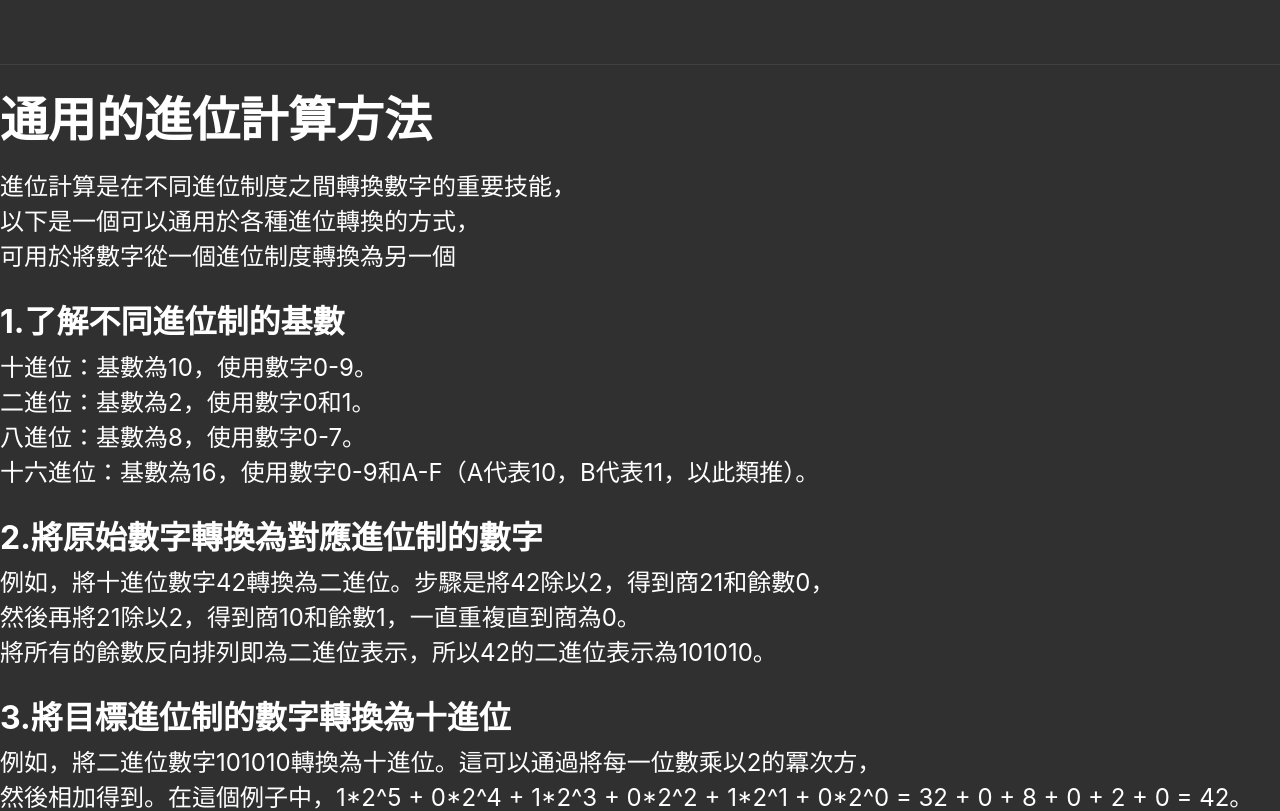
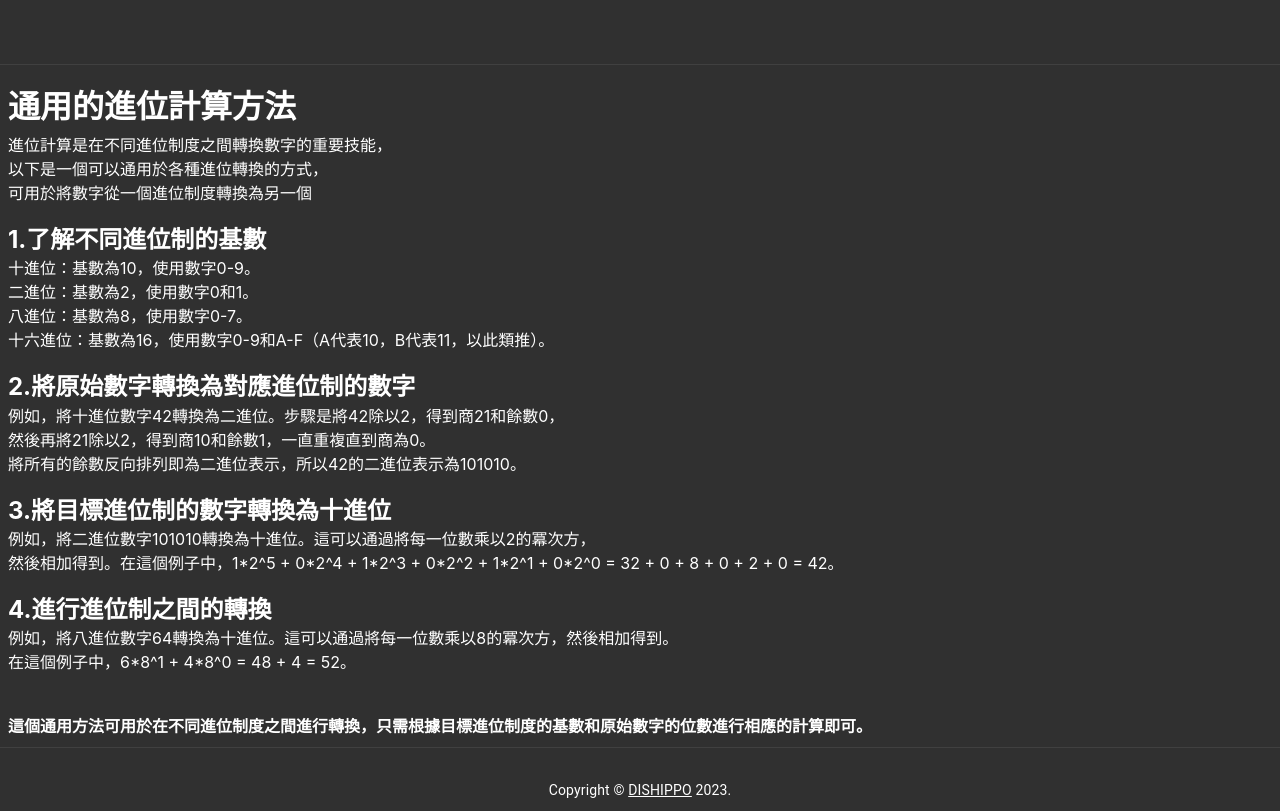
Before and after one commit to joelinkaiyi/react-converter, a React (Create React App) app: page / in a window 1280 px wide. Shown: the part 800-1611 px from the top of the page. Built offline with nearby package versions, Linux system fonts and the light colour scheme.

Commit message:
fontSize

```diff
--- a/src/About.js
+++ b/src/About.js
@@ -2,11 +2,11 @@ import React from 'react'
 
 const About = () => {
     return (
-      <div style={{ textAlign: "left"}}>
-        <h1 style={{ color: "#fff", marginTop: "1rem", fontSize: "3rem" }}>
+      <div style={{ textAlign: "left",marginLeft:'0.5rem'}}>
+        <h1 style={{ color: "#fff", marginTop: "1rem", fontSize: "2rem" }}>
           通用的進位計算方法
         </h1>
-        <p style={{ color: "#fff", marginTop: "-1rem", fontSize: "1.5rem" }}>
+        <p style={{ color: "#fff", marginTop: "-1rem", fontSize: "1rem" }}>
           進位計算是在不同進位制度之間轉換數字的重要技能，
           <br />
           以下是一個可以通用於各種進位轉換的方式，
@@ -18,7 +18,7 @@ const About = () => {
           style={{
             color: "#fff",
             marginTop: "1rem",
-            fontSize: "2rem",
+            fontSize: "1.5rem",
             fontWeight: "bold",
           }}
         >
@@ -28,7 +28,7 @@ const About = () => {
           style={{
             color: "#fff",
             marginTop: "-1rem",
-            fontSize: "1.5rem",
+            fontSize: "1rem",
           }}
         >
           十進位：基數為10，使用數字0-9。
@@ -43,7 +43,7 @@ const About = () => {
           style={{
             color: "#fff",
             marginTop: "1rem",
-            fontSize: "2rem",
+            fontSize: "1.5rem",
             fontWeight: "bold",
           }}
         >
@@ -53,7 +53,7 @@ const About = () => {
           style={{
             color: "#fff",
             marginTop: "-1rem",
-            fontSize: "1.5rem",
+            fontSize: "1rem",
           }}
         >
           例如，將十進位數字42轉換為二進位。步驟是將42除以2，得到商21和餘數0，
@@ -66,7 +66,7 @@ const About = () => {
           style={{
             color: "#fff",
             marginTop: "1rem",
-            fontSize: "2rem",
+            fontSize: "1.5rem",
             fontWeight: "bold",
           }}
         >
@@ -76,7 +76,7 @@ const About = () => {
           style={{
             color: "#fff",
             marginTop: "-1rem",
-            fontSize: "1.5rem",
+            fontSize: "1rem",
           }}
         >
           例如，將二進位數字101010轉換為十進位。這可以通過將每一位數乘以2的冪次方，
@@ -88,7 +88,7 @@ const About = () => {
           style={{
             color: "#fff",
             marginTop: "1rem",
-            fontSize: "2rem",
+            fontSize: "1.5rem",
             fontWeight: "bold",
           }}
         >
@@ -98,14 +98,14 @@ const About = () => {
           style={{
             color: "#fff",
             marginTop: "-1rem",
-            fontSize: "1.5rem",
+            fontSize: "1rem",
           }}
         >
           例如，將八進位數字64轉換為十進位。這可以通過將每一位數乘以8的冪次方，然後相加得到。
           <br />
           在這個例子中，6*8^1 + 4*8^0 = 48 + 4 = 52。
         </p>
-        <h1 style={{ color: "#fff", marginTop: "2.5rem", fontSize: "1.5rem" }}>
+        <h1 style={{ color: "#fff", marginTop: "2.5rem", fontSize: "1rem" }}>
           這個通用方法可用於在不同進位制度之間進行轉換，只需根據目標進位制度的基數和原始數字的位數進行相應的計算即可。
         </h1>
       </div>
--- a/src/Footer.js
+++ b/src/Footer.js
@@ -17,8 +17,8 @@ export default function Footer() {
       <Container maxWidth="sm">
         <Typography variant="body2" color="#fff" align="center">
           {"Copyright © "}
-          <Link color="inherit" href="https://your-website.com/">
-            Your Website
+          <Link color="inherit" href="#">
+            DISHIPPO
           </Link>{" "}
           {new Date().getFullYear()}
           {"."}
```
